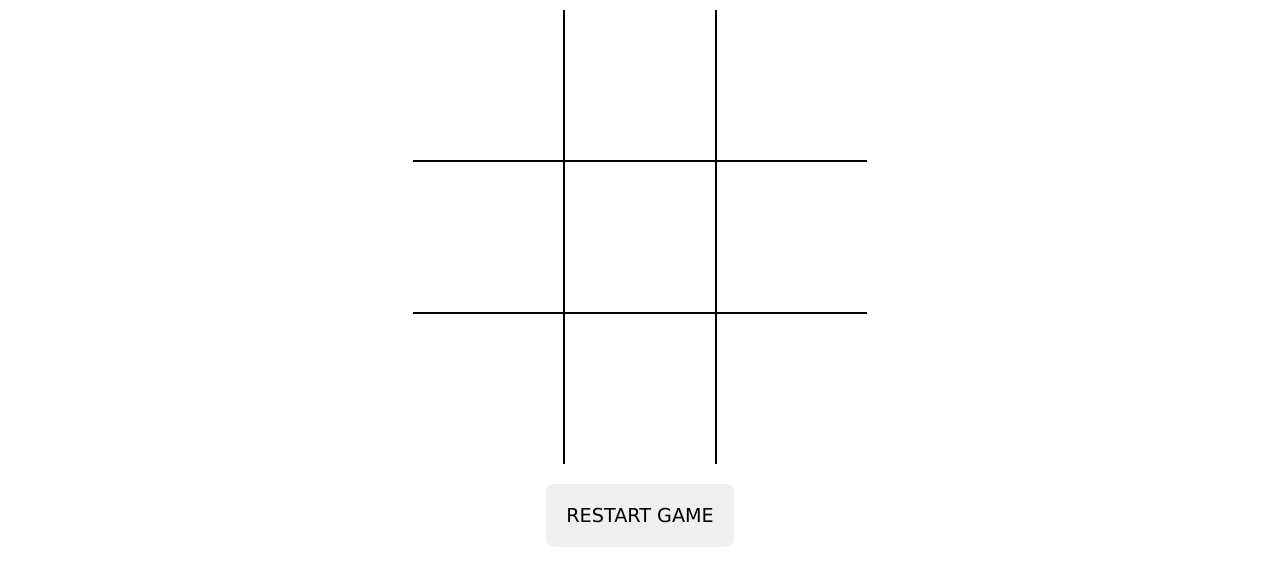
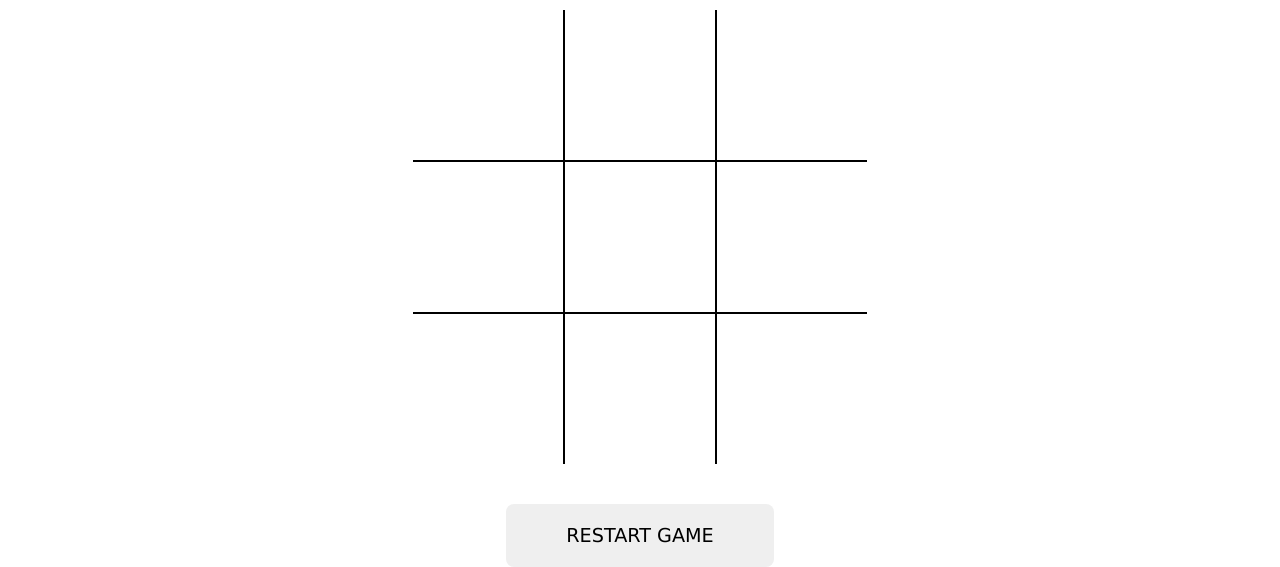
Before and after one commit to FalkoKa/Project-Tic-Tac-Toe, a plain HTML site: page index.html in a window 1280 px wide. Shown: the part 266-833 px from the top of the page. Drawn offline with Linux system fonts and the light colour scheme.

Commit message:
minor changes

```diff
--- a/style.css
+++ b/style.css
@@ -74,8 +74,8 @@ button {
   font-size: 1.2rem;
   border-radius: 8px;
   border: none;
-  padding: 20px;
-  margin-top: 20px;
+  padding: 20px 60px;
+  margin-top: 40px;
   transition: 0.3s;
 }
 
```
